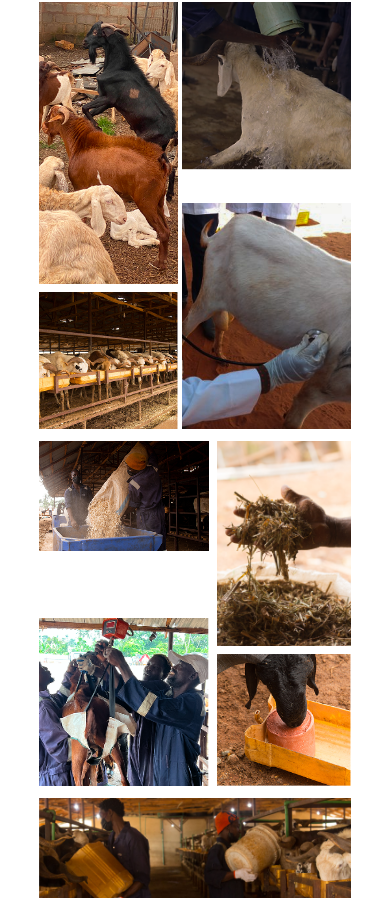
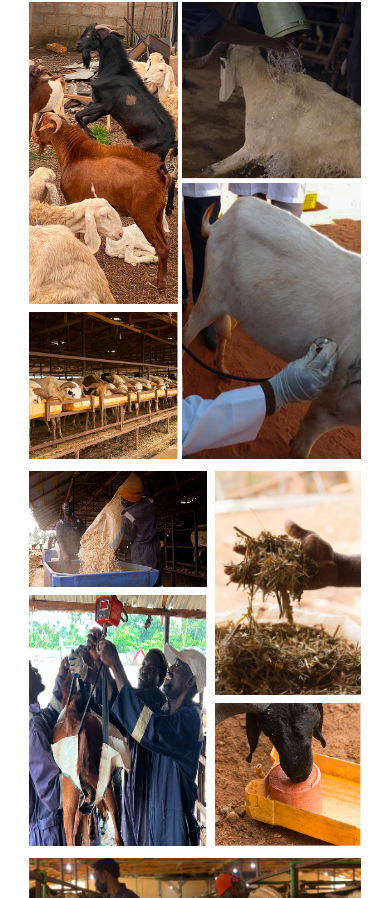
Before and after one commit to Frnweico/Global-Range-Farms, a Next.js app: page /products in a window 390 px wide. Shown: the part 6126-7024 px from the top of the page. Built offline with nearby package versions, Linux system fonts and the light colour scheme.

Commit message:
image gallery done

```diff
--- a/src/components/products/imageGallery.tsx
+++ b/src/components/products/imageGallery.tsx
@@ -5,7 +5,7 @@ const ImageGallery = () => {
     <section className=' bg-white'>
 
 {/* desktop  */}
-    <div className="py-16 md:flex-row justify-center items-start gap-3 md:px-12 lg:px-20 hidden md:flex">
+    <div className="py-16 md:flex-row justify-center items-start gap-3 w-[90%] hidden md:flex">
     <div className='flex flex-col gap-2 justify-between'>
       <Image src={'/images/pngs/gallery1.png'} alt='goats' className='fill' width={213} height={434}/>
       <Image src={'/images/pngs/gallery2.png'} alt='rams' width={213} height={212}/>
@@ -36,30 +36,30 @@ const ImageGallery = () => {
     </div>
 
     {/* mobile  */}
-    <div className='flex flex-col gap-3 md:hidden py-12 w-[80%] mx-auto'>
+    <div className='flex flex-col gap-3 md:hidden py-12 w-[85%] mx-auto'>
       <div className='flex gap-1 justify-between'>
 <div className='flex flex-col gap-2'>
-      <Image src={'/images/pngs/gallery1.png'} alt='goats' className='fill' width={153} height={311}/>
-      <Image src={'/images/pngs/gallery2.png'} alt='rams' width={153} height={151}/>
+      <Image src={'/images/pngs/gallery1.png'} alt='goats' className='fill' width={183} height={311}/>
+      <Image src={'/images/pngs/gallery2.png'} alt='rams' width={183} height={151}/>
     </div>
     <div className='flex flex-col gap-1 justify-between'>
-      <Image src={'/images/pngs/gallery3.png'} alt='sheep' width={187} height={152}/>
-      <Image src={'/images/pngs/gallery4.png'} alt='men' width={187} height={311}/>
+      <Image src={'/images/pngs/gallery3.png'} alt='sheep' width={220} height={152}/>
+      <Image src={'/images/pngs/gallery4.png'} alt='men' width={220} height={321} className='h-full'/>
     </div>
       </div>
       <div className='flex gap-2 justify-between'>
         <div className='flex flex-col gap-2 justify-between'>
-          <Image src={'/images/pngs/gallery5.png'} alt='men' width={191} height={148}/>
-          <Image src={'/images/pngs/gallery7.png'} alt='men' width={191} height={189}/>
+          <Image src={'/images/pngs/gallery5.png'} alt='men' width={220} height={148}/>
+          <Image src={'/images/pngs/gallery7.png'} alt='men' width={220} height={199} className='w-full h-full'/>
         </div>
         <div className='flex flex-col gap-2 justify-between'>
-          <Image src={'/images/pngs/gallery11Mobile.png'} alt='leaves' width={151} height={200} />
-          <Image src={'/images/pngs/gallery6.png'} alt='dog' width={151} height={106}/>
+          <Image src={'/images/pngs/gallery11Mobile.png'} alt='leaves' width={181} height={200} />
+          <Image src={'/images/pngs/gallery6.png'} alt='dog' width={181} height={106}/>
         </div>
       </div>
       <div className='flex flex-col gap-2 justify-between'>
-        <Image src={'/images/pngs/gallery10Mobile.png'} alt='rams' width={350} height={121}/>
-        <Image src={'/images/pngs/gallery8.png'} alt='sheep' width={350} height={254}/>
+        <Image src={'/images/pngs/gallery10Mobile.png'} alt='rams' width={350} height={121} className='w-full'/>
+        <Image src={'/images/pngs/gallery8.png'} alt='sheep' width={350} height={254} className='w-full'/>
       </div>
     </div>
     </section>
```
